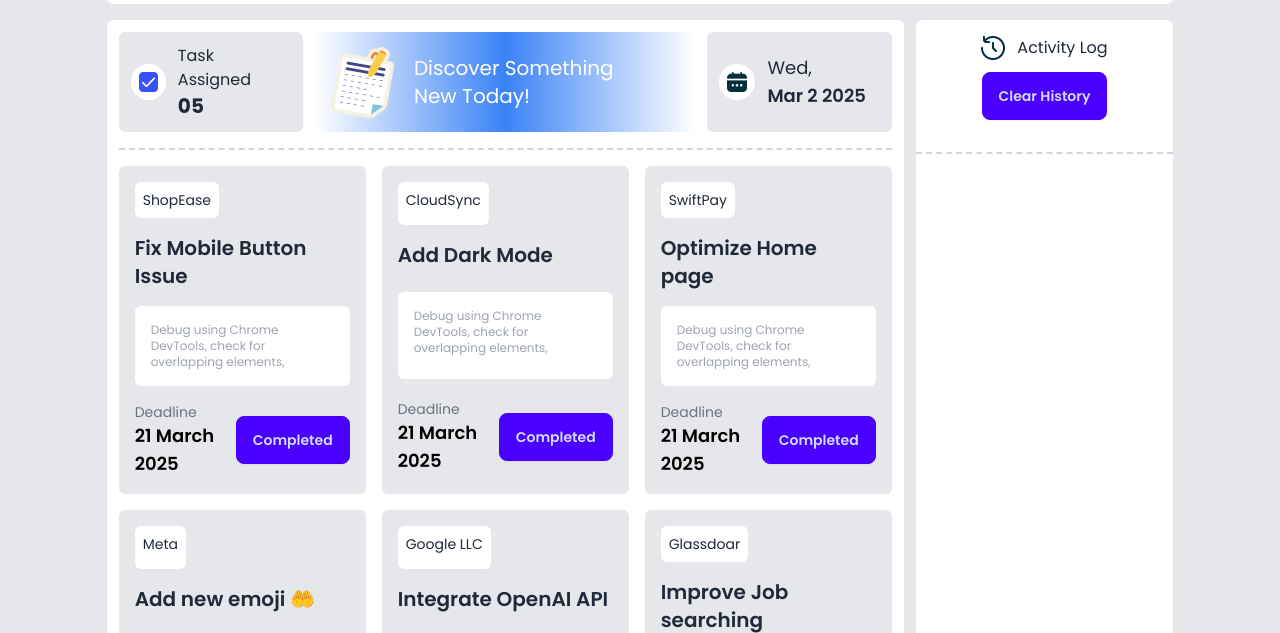
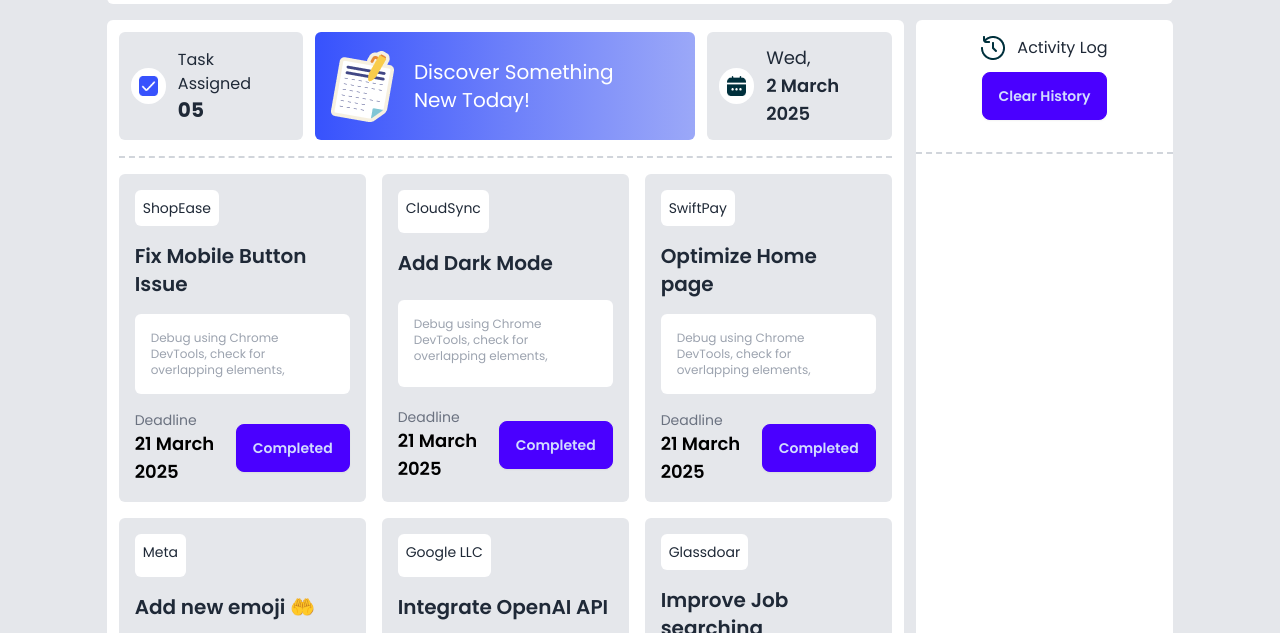
Before and after one commit to Rahmatulllah/A5-dev-board, a plain HTML site: page index.html in a window 1280 px wide. Shown: the part 88-721 px from the top of the page. Drawn offline with nearby package versions, Linux system fonts and the light colour scheme.

Commit message:
second commit

```diff
--- a/index.html
+++ b/index.html
@@ -3,9 +3,9 @@
 <head>
     <meta charset="UTF-8">
     <meta name="viewport" content="width=device-width, initial-scale=1.0">
-    <title>A2-Dev-Board</title>
+    <title>A5-Dev-Board</title>
     <!-- Tailwind cdn -->
-    <script src="https://unpkg.com/@tailwindcss/browser@4"></script>
+    <script src="https://cdn.tailwindcss.com"></script>
     <!-- DaisyUi cdn -->
     <link href="https://cdn.jsdelivr.net/npm/daisyui@4.12.24/dist/full.min.css" rel="stylesheet" type="text/css" />
     <script src="https://cdn.tailwindcss.com"></script>
@@ -60,14 +60,14 @@
                   </div>
                 </div>
                 <!-- discover something -->
-                <div class="flex items-center gap-3 bg-gradient-to-r from-blue-800 via-blue-500 to-blue-400 rounded-md p-2 col-span-2">
+                <div class="flex items-center gap-3 bg-gradient-to-r from-[#3752FD] via-[#6C7FFA] to-[#9BA8F8] rounded-md p-2 col-span-2">
                     <div><img src="assets/board.png" alt=""></div>
                     <p class="text-xl text-white">Discover Something <br> New Today!</p>
                 </div>
                 <!-- date -->
                 <div class="flex items-center gap-3 bg-gray-200 p-3 rounded-md">
                     <div class="bg-white p-2 rounded-full"><img class="h-[20px] w-[20px]" src="assets/calender.png" alt=""></div>
-                    <p class="text-lg">Wed, <br> <span class="text-lg font-semibold">Mar 2 2025</span></p>
+                    <p class="text-lg">Wed, <br> <span class="text-lg font-semibold">2 March 2025</span></p>
                 </div>
             </div>
             <hr class="border-t-2 border-gray-300 border-dashed my-4">
```
